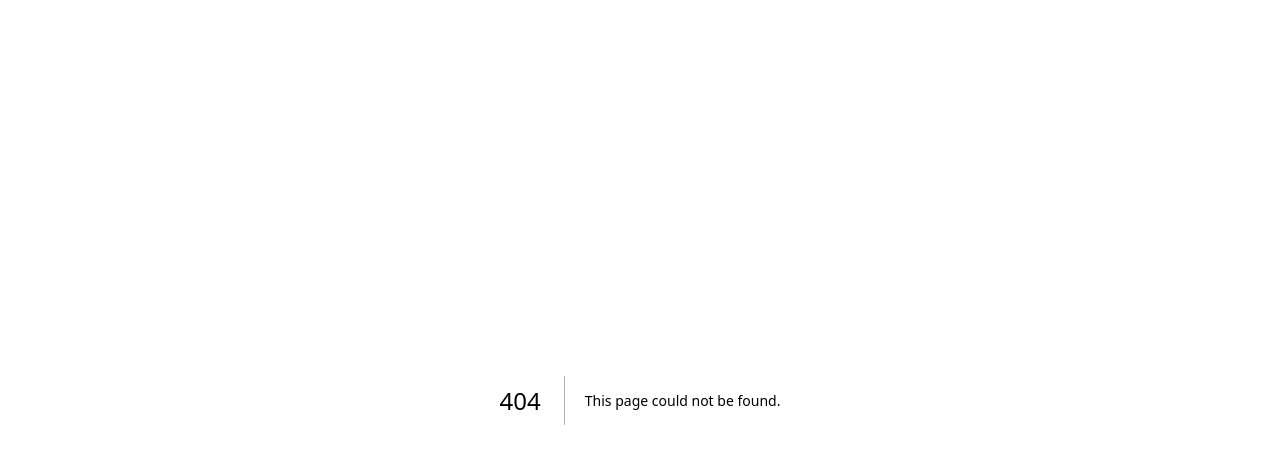
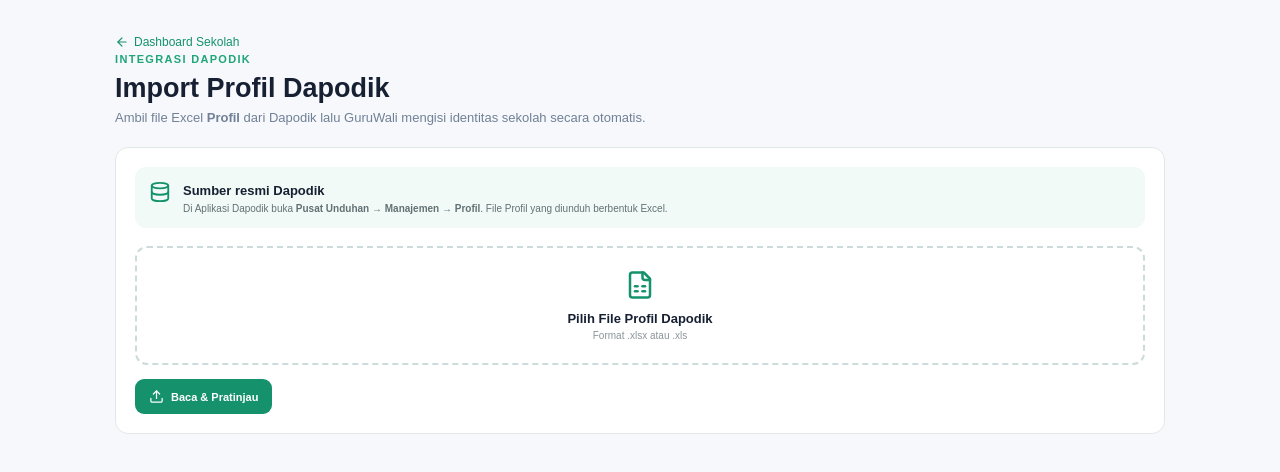
Before and after one commit to kasmirhdm/Guruwaliv2, a Next.js app: page /school-admin/dapodik in a window 1280 px wide. Before the commit this address had no page. Shown: the top 472 px of the page. Built offline with nearby package versions, Linux system fonts and the light colour scheme.

Commit message:
feat: add Dapodik profile import page

```diff
--- /dev/null
+++ b/app/school-admin/dapodik/page.tsx
@@ -0,0 +1,73 @@
+"use client";
+import {useState} from "react";
+import Link from "next/link";
+import {ArrowLeft,Database,Upload,CheckCircle2,AlertCircle,FileSpreadsheet} from "lucide-react";
+import "../school-admin.css";
+
+type Profile={name?:string;npsn?:string;address?:string;principalName?:string;principalNip?:string};
+const labels:{key:keyof Profile;label:string}[]=[
+ {key:"name",label:"Nama Sekolah"},{key:"npsn",label:"NPSN"},{key:"address",label:"Alamat"},
+ {key:"principalName",label:"Kepala Sekolah"},{key:"principalNip",label:"NIP Kepala Sekolah"}
+];
+
+export default function DapodikPage(){
+ const [file,setFile]=useState<File|null>(null);
+ const [profile,setProfile]=useState<Profile|null>(null);
+ const [current,setCurrent]=useState<Profile|null>(null);
+ const [busy,setBusy]=useState(false);
+ const [msg,setMsg]=useState("");
+ const [error,setError]=useState("");
+
+ async function preview(){
+  if(!file)return;
+  setBusy(true);setMsg("");setError("");setProfile(null);
+  const fd=new FormData();fd.append("file",file);fd.append("mode","preview");
+  const r=await fetch("/api/school-admin/dapodik/profil",{method:"POST",body:fd});
+  const x=await r.json();setBusy(false);
+  if(!r.ok){setError(x.error||"Gagal membaca file.");return}
+  setProfile(x.profile);setCurrent(x.current);
+ }
+ async function importNow(){
+  if(!file)return;
+  setBusy(true);setMsg("");setError("");
+  const fd=new FormData();fd.append("file",file);fd.append("mode","import");
+  const r=await fetch("/api/school-admin/dapodik/profil",{method:"POST",body:fd});
+  const x=await r.json();setBusy(false);
+  if(!r.ok){setError(x.error||"Gagal mengimpor.");return}
+  setMsg(x.message||"Profil berhasil diimpor.");setCurrent(x.school);
+ }
+ return <main className="saContent" style={{minHeight:"100vh"}}>
+  <header>
+   <Link href="/school-admin" style={{display:"inline-flex",alignItems:"center",gap:5,color:"#15916c",fontSize:12,textDecoration:"none"}}><ArrowLeft size={14}/> Dashboard Sekolah</Link>
+   <p className="eyebrow">INTEGRASI DAPODIK</p>
+   <h1>Import Profil Dapodik</h1>
+   <p className="muted">Ambil file Excel <b>Profil</b> dari Dapodik lalu GuruWali mengisi identitas sekolah secara otomatis.</p>
+  </header>
+  <section className="saCard" style={{maxWidth:1050,margin:"22px auto"}}>
+   <div style={{display:"flex",gap:12,alignItems:"flex-start",padding:14,borderRadius:11,background:"#f1faf6"}}>
+    <Database size={22} color="#15916c"/>
+    <div><b style={{fontSize:13}}>Sumber resmi Dapodik</b><p style={{fontSize:10,color:"#627174",margin:"4px 0 0"}}>Di Aplikasi Dapodik buka <b>Pusat Unduhan → Manajemen → Profil</b>. File Profil yang diunduh berbentuk Excel.</p></div>
+   </div>
+   <label style={{display:"block",marginTop:18,border:"2px dashed #cbdcda",borderRadius:12,padding:22,textAlign:"center",cursor:"pointer"}}>
+    <FileSpreadsheet size={30} color="#15916c"/>
+    <b style={{display:"block",fontSize:13,marginTop:7}}>{file?file.name:"Pilih File Profil Dapodik"}</b>
+    <span style={{display:"block",fontSize:10,color:"#899597",marginTop:4}}>Format .xlsx atau .xls</span>
+    <input type="file" accept=".xlsx,.xls" style={{display:"none"}} onChange={e=>{setFile(e.target.files?.[0]||null);setProfile(null);setError("");setMsg("")}}/>
+   </label>
+   <div style={{display:"flex",gap:8,marginTop:14,flexWrap:"wrap"}}>
+    <button disabled={!file||busy} onClick={preview} style={{border:0,background:"#15916c",color:"#fff",borderRadius:9,padding:"10px 14px",fontWeight:700,fontSize:11,display:"inline-flex",alignItems:"center",gap:7}}><Upload size={15}/>{busy?"Membaca...":"Baca & Pratinjau"}</button>
+   </div>
+   {error&&<div style={{marginTop:14,padding:11,borderRadius:9,background:"#fff2f2",color:"#b42318",fontSize:11,display:"flex",gap:7}}><AlertCircle size={16}/>{error}</div>}
+   {msg&&<div style={{marginTop:14,padding:11,borderRadius:9,background:"#effaf5",color:"#16724f",fontSize:11,display:"flex",gap:7}}><CheckCircle2 size={16}/>{msg}</div>}
+  </section>
+  {profile&&<section className="saCard" style={{maxWidth:1050,margin:"18px auto"}}>
+   <h2 style={{fontSize:16,marginTop:0}}>Pratinjau Data</h2>
+   <p style={{fontSize:10,color:"#899597"}}>Periksa hasil pembacaan sebelum menimpa profil sekolah GuruWali.</p>
+   <div style={{display:"grid",gridTemplateColumns:"1fr 1fr",gap:10,marginTop:14}}>
+    {labels.map(x=><div key={x.key} style={{padding:12,border:"1px solid #e5ecec",borderRadius:9}}><span style={{display:"block",fontSize:9,color:"#899597"}}>{x.label}</span><b style={{display:"block",fontSize:11,marginTop:4}}>{profile[x.key]||"Tidak ditemukan"}</b>{current&&profile[x.key]&&current[x.key]&&profile[x.key]!==current[x.key]&&<small style={{display:"block",fontSize:8,color:"#b97800",marginTop:4}}>Sebelumnya: {current[x.key]}</small>}</div>)}
+   </div>
+   <div style={{marginTop:16,padding:11,background:"#fff9e8",borderRadius:9,fontSize:10,color:"#755b13"}}>Import hanya memperbarui data yang berhasil ditemukan dari file. Data lain tidak dihapus.</div>
+   <button disabled={busy} onClick={importNow} style={{marginTop:14,border:0,background:"#15916c",color:"#fff",borderRadius:9,padding:"11px 16px",fontWeight:700,fontSize:11}}>{busy?"Mengimpor...":"Import ke Profil Sekolah"}</button>
+  </section>}
+ </main>
+}
```
